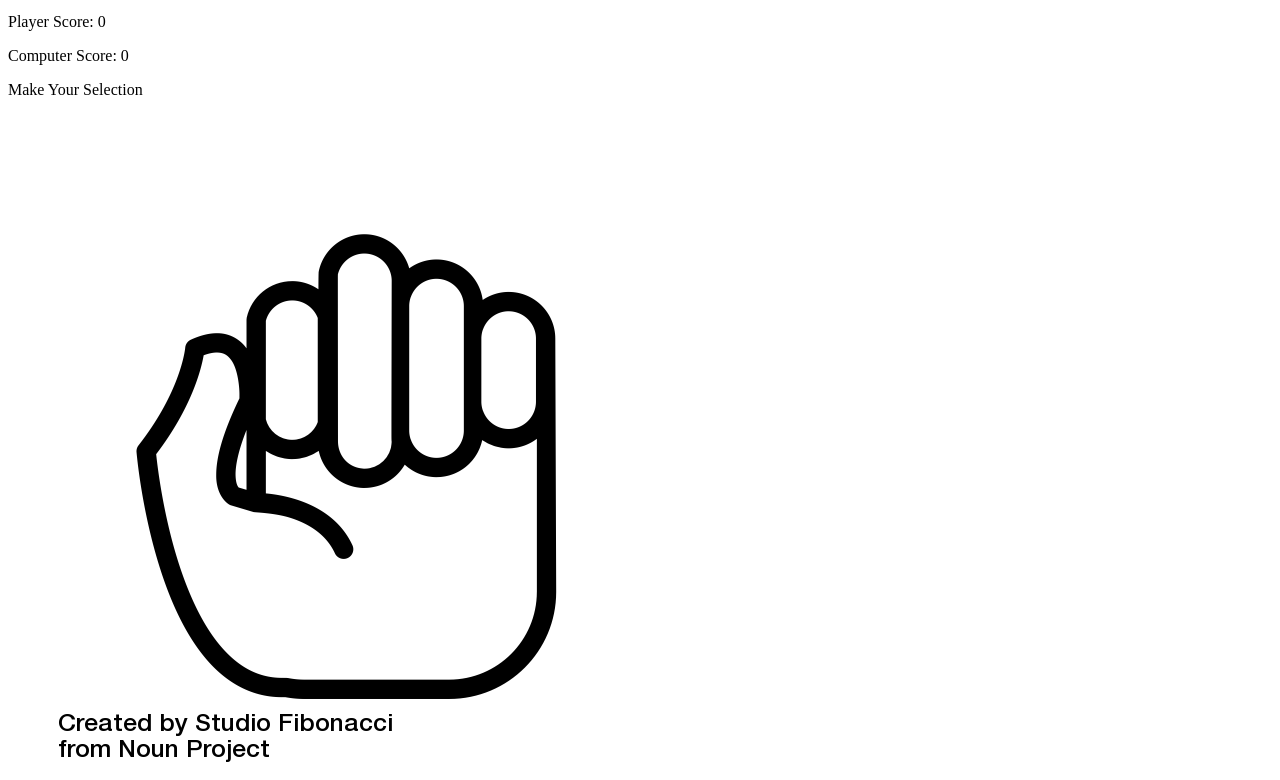
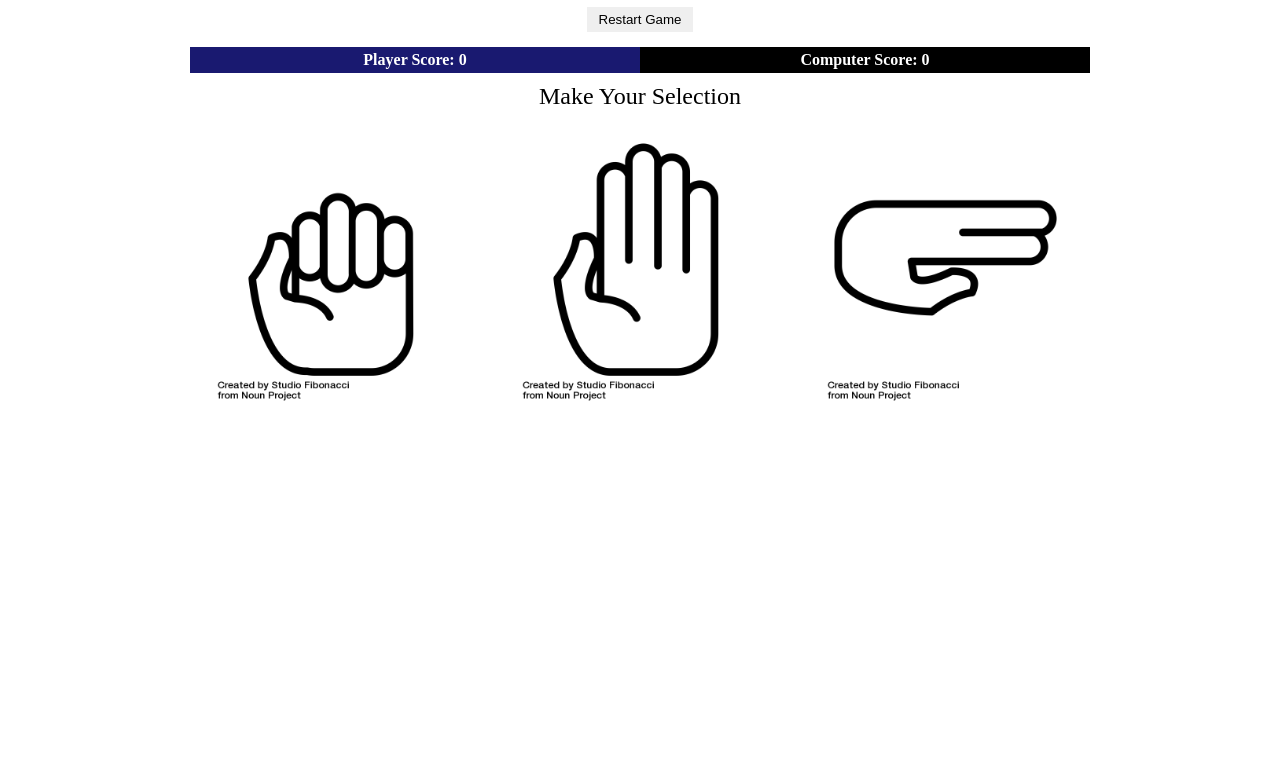
Before and after one commit to kchane/rock-paper-scissors-new, a plain HTML site: page index.html in a window 1280 px wide. Shown: the part 91-871 px from the top of the page. After the commit the page ends 800 px from the top, so only its background shows below. Drawn offline with Linux system fonts and the light colour scheme.

Commit message:
added basic css styling

```diff
--- a/index.html
+++ b/index.html
@@ -9,12 +9,12 @@
 </head>
 <body>
     <div class="header">
-        <h2>Rock Paper Scissors</h2>
-        <button class="restart">Restart Game</button>
+        <h1>Rock Paper Scissors</h1>
     </div>
+    <button class="restart">Restart Game</button>
     <div class="score">
-        <p>Player Score: 0</p>
-        <p>Computer Score: 0</p>
+        <div class="pscore">Player Score: 0</div>
+        <div class="cscore">Computer Score: 0</div>
     </div>
     <div class="selecttitle">Make Your Selection</div>
     <div class="choices">
--- a/style.css
+++ b/style.css
@@ -0,0 +1,52 @@
+body {
+    display: flex;
+    flex-direction: column;
+    justify-content: center;
+    align-items: center;
+    gap: 10px;
+}
+
+.score {
+    display: flex;
+    margin-top: 5px;
+}
+
+.pscore,
+.cscore {
+    display: flex;
+    justify-content: center;
+    align-items: center;
+    width: 450px;
+    color: white;
+    font-weight: bolder;
+    padding: 4px 0px;
+}
+
+.pscore {
+    background-color: #191970;
+}
+
+.cscore {
+    background-color: black;
+}
+
+.restart {
+    border-radius: 0;
+    border: 0;
+    padding: 5px 12px;
+}
+
+.selecttitle {
+    font-size: 24px;
+    margin-bottom: 20px;
+}
+
+.choices {
+    display: flex;
+    justify-content: center;
+    gap: 30px;
+}
+
+img {
+    width: 275px;
+}
```
